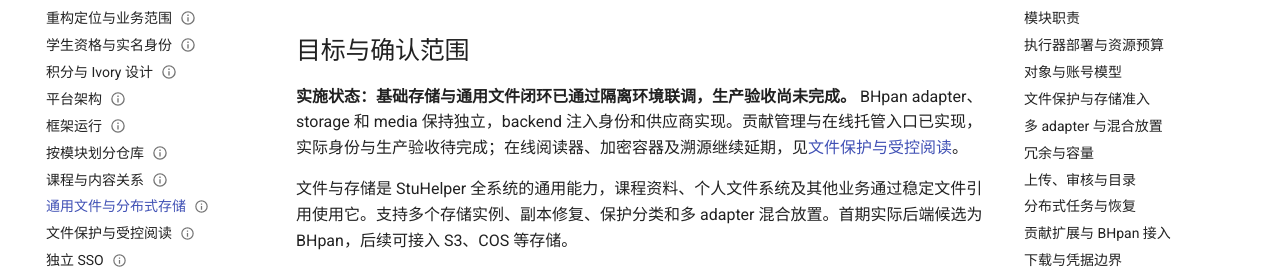
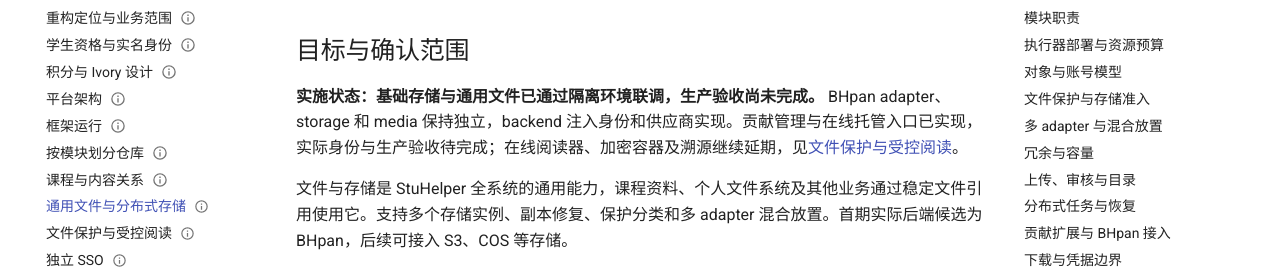
Before and after one commit to StuHelper/stuhelper-next, an MkDocs documentation site: the page built from docs/design/storage-architecture.md, in a window 1280 px wide and 900 px high. Shown: the part 195-466 px from the top of the window. Built offline with MkDocs 1.6.1 and Material for MkDocs 9.7.7, drawn with Linux system fonts in a browser that asks for light colours; comment, search, counter and statistics services are not loaded.

Commit message:
docs(storage): distinguish pending features from pending validation

```diff
--- a/docs/design/storage-architecture.md
+++ b/docs/design/storage-architecture.md
@@ -8,7 +8,7 @@
 
 ## 目标与确认范围
 
-**实施状态：基础存储与通用文件闭环已通过隔离环境联调，生产验收尚未完成。** BHpan adapter、storage 和 media 保持独立，backend 注入身份和供应商实现。贡献管理与在线托管入口已实现，实际身份与生产验收待完成；在线阅读器、加密容器及溯源继续延期，见[文件保护与受控阅读](file-protection-and-delivery.md)。
+**实施状态：基础存储与通用文件已通过隔离环境联调，生产验收尚未完成。** BHpan adapter、storage 和 media 保持独立，backend 注入身份和供应商实现。贡献管理与在线托管入口已实现，实际身份与生产验收待完成；在线阅读器、加密容器及溯源继续延期，见[文件保护与受控阅读](file-protection-and-delivery.md)。
 
 文件与存储是 StuHelper 全系统的通用能力，课程资料、个人文件系统及其他业务通过稳定文件引用使用它。支持多个存储实例、副本修复、保护分类和多 adapter 混合放置。首期实际后端候选为 BHpan，后续可接入 S3、COS 等存储。
 
```
Also changed, not shown: docs/spec/storage-contribution.md (+1 -1 lines).
